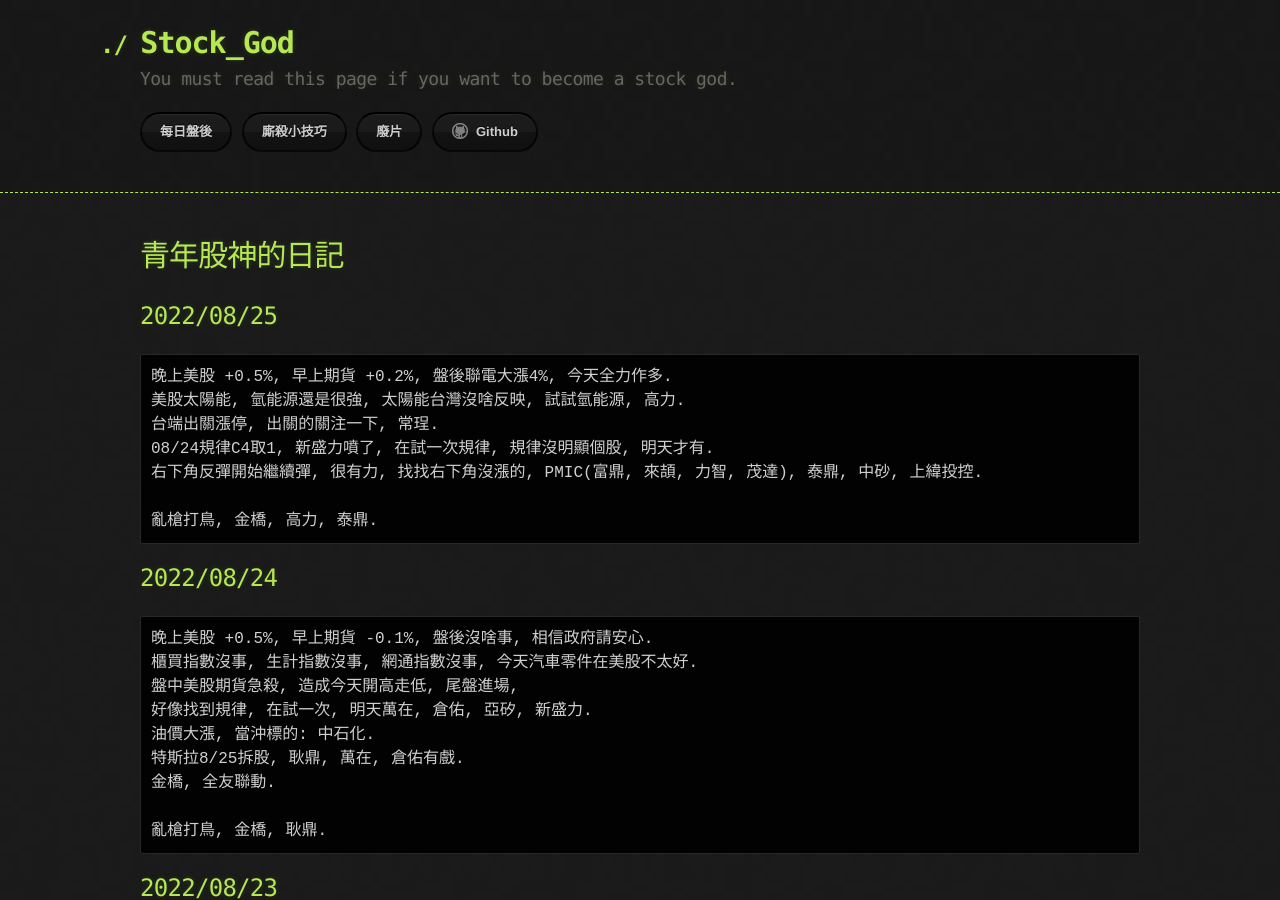
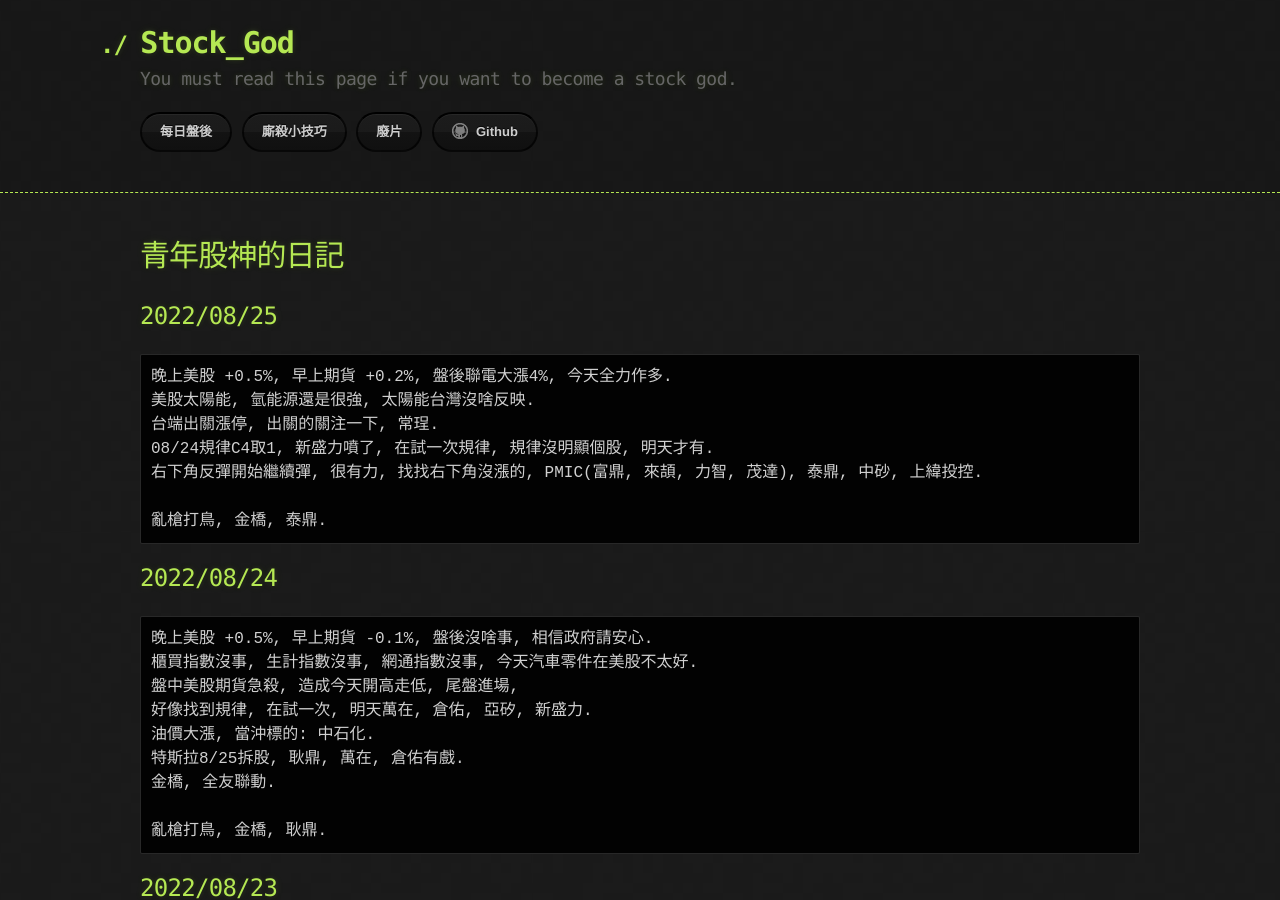
Before and after one commit to lepg5487/Stock_God, a Jekyll site: the page built from index.md, in a window 1280 px wide and 900 px high. Built offline with Jekyll 4.4.1, drawn with Linux system fonts in a browser that asks for light colours; our own code applies the rules of GitHub Pages for plain Markdown files.

Commit message:
Update index.md

````diff
--- a/index.md
+++ b/index.md
@@ -7,12 +7,12 @@ layout: testlayouts
 ## 2022/08/25
 ```
 晚上美股 +0.5%, 早上期貨 +0.2%, 盤後聯電大漲4%, 今天全力作多.
-美股太陽能, 氫能源還是很強, 太陽能台灣沒啥反映, 試試氫能源, 高力.
+美股太陽能, 氫能源還是很強, 太陽能台灣沒啥反映.
 台端出關漲停, 出關的關注一下, 常珵.
 08/24規律C4取1, 新盛力噴了, 在試一次規律, 規律沒明顯個股, 明天才有.
 右下角反彈開始繼續彈, 很有力, 找找右下角沒漲的, PMIC(富鼎, 來頡, 力智, 茂達), 泰鼎, 中砂, 上緯投控.
 
-亂槍打鳥, 金橋, 高力, 泰鼎.
+亂槍打鳥, 金橋, 泰鼎.
 ```
 
 ## 2022/08/24
````
